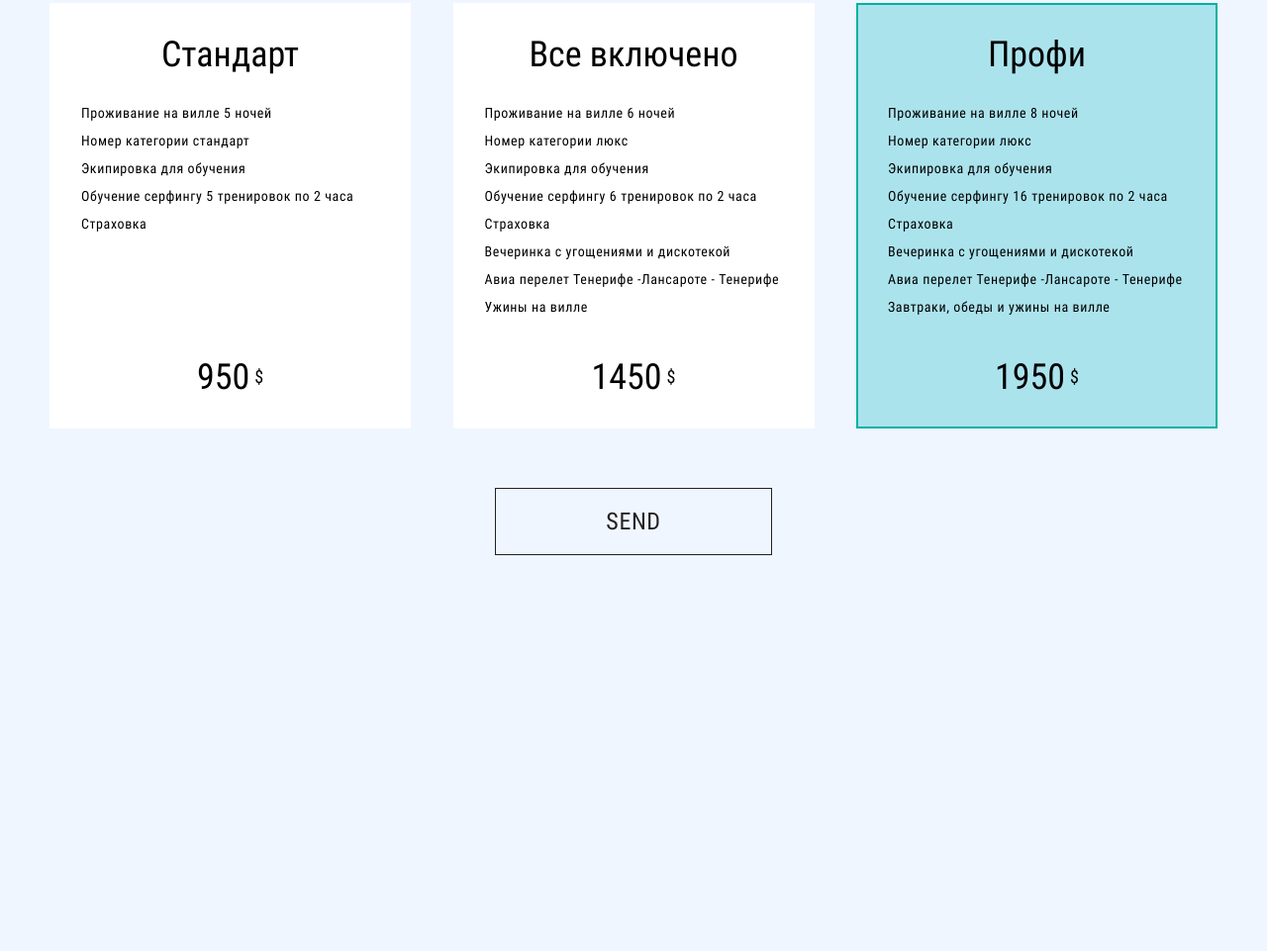
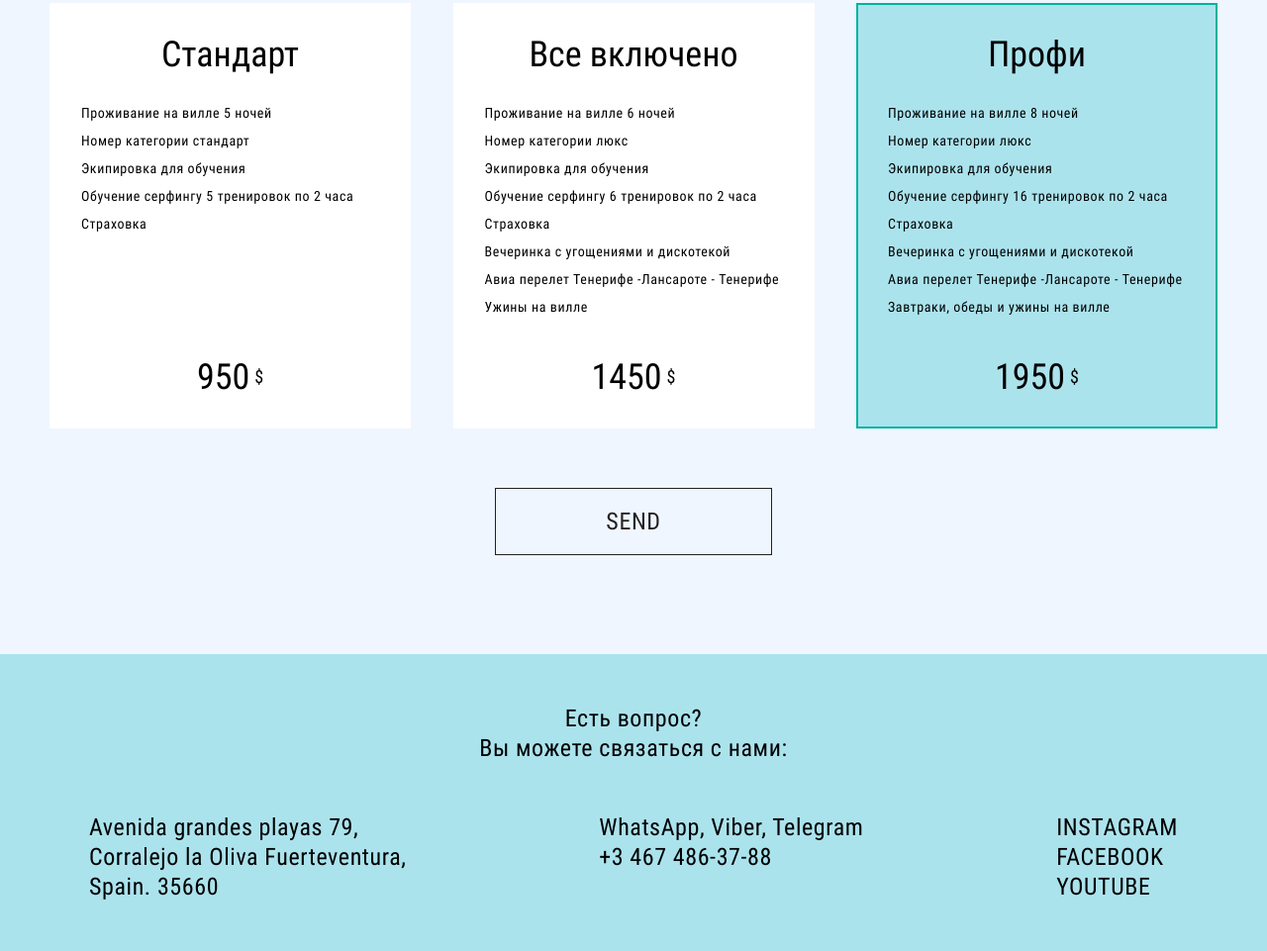
Before and after one commit to LeelaMardana/Wafe, a website built with webpack: page src/index.html in a window 1280 px wide. Shown: the part 3763-4724 px from the top of the page at 99% size. Before the commit the page ends 4424 px from the top, so only its background shows below. Built offline with nearby package versions, Linux system fonts and the light colour scheme; no server answers.

Commit message:
Add footer

```diff
--- a/src/index.html
+++ b/src/index.html
@@ -440,36 +440,34 @@
         </form>
       </div>
     </section>
-
-    <!-- <footer>
+    <footer class="footer">
+      <div class="container">
         <div class="contacts">
-        <p class="contacts__text">
+          <p class="contacts__item contacts__item-title">
             Есть вопрос?<br />
             Вы можете связаться с нами:
           </p>
-        <p class="contacts__text">
-          WhatsApp, Viber, Telegram <br />
-          <a class="contacts__text-link" href="tel:+34674863788">
-            +3 467 486-37-88
-          </a>
-        </p>
-        <p class="contacts__text">
+          <div class="contacts-wrapper">
+            <p class="contacts__item">
               Avenida grandes playas 79, <br />
               Corralejo la Oliva Fuerteventura, <br />
               Spain. 35660
             </p>
+            <p class="contacts__item">
+              WhatsApp, Viber, Telegram <br />
+              <a class="contacts__item-link" href="tel:+34674863788">
+                +3 467 486-37-88
+              </a>
+            </p>
+
+            <div class="contacts-wrap">
+              <a class="contacts__item-link" href="#"> INSTAGRAM </a>
+              <a class="contacts__item-link" href="#"> FACEBOOK </a>
+              <a class="contacts__item-link" href="#"> YOUTUBE </a>
             </div>
-      <ul class="connection__social">
-        <li class="connection__social-item">
-          <a class="connection__social-link" href="#"> INSTAGRAM </a>
-        </li>
-        <li class="connection__social-item">
-          <a class="connection__social-link" href="#"> FACEBOOK </a>
-        </li>
-        <li class="connection__social-item">
-          <a class="connection__social-link" href="#"> YOUTUBE </a>
-        </li>
-      </ul>
-    </footer> -->
+          </div>
+        </div>
+      </div>
+    </footer>
   </body>
 </html>
--- a/src/scss/_reset.scss
+++ b/src/scss/_reset.scss
@@ -50,4 +50,5 @@ select {
 
 a {
   text-decoration: none;
+  color: inherit;
 }
--- a/src/scss/_style.scss
+++ b/src/scss/_style.scss
@@ -97,7 +97,7 @@ body {
     }
   }
   & .logo__link {
-    color: (var(--black));
+    color: var(--black);
   }
 }
 
@@ -481,46 +481,42 @@ body {
   }
 }
 
-// .connection__social {
-//   display: flex;
-//   justify-content: center;
-//   gap: 10px;
+.footer {
+  background-color: var(--main);
+}
 
-//   &-item {
-//     font-weight: 400;
-//     font-size: 24px;
-//     line-height: 18px;
-//     letter-spacing: 0.6px;
-//     margin: 0 5px;
-//   }
-//   &-link {
-//     color: #242121;
-//     transition: all 0.3s;
-//     &:hover {
-//       color: #00b2a0;
-//     }
-//   }
-// }
-// .contacts {
-//   width: 600px;
-//   background: var(--main);
-//   padding: 50px 0 6px 50px;
-//   &__text {
-//     font-family: 'Roboto Condensed', sans-serif;
-//     font-weight: 400;
-//     font-size: 24px;
-//     line-height: 30px;
-//     letter-spacing: 0.6px;
-//     color: #242121;
-//     margin-bottom: 65px;
-//   }
-
-//   &__text-link {
-//     color: #242121;
-//     transition: all 0.3s;
-//   }
-
-//   &__text-link:hover {
-//     color: #00b2a0;
-//   }
-// }
+.contacts {
+  padding: 50px;
+  &-wrapper {
+    display: flex;
+    justify-content: space-between;
+  }
+  &-wrap {
+    display: flex;
+    flex-direction: column;
+  }
+  &__item {
+    font-family: 'Roboto Condensed', sans-serif;
+    font-weight: 400;
+    font-size: 24px;
+    line-height: 30px;
+    letter-spacing: 0.6px;
+    color: var(--black);
+    &-title {
+      text-align: center;
+      margin-bottom: 50px;
+    }
+    &-link {
+      font-family: 'Roboto Condensed', sans-serif;
+      font-weight: 400;
+      font-size: 24px;
+      line-height: 30px;
+      letter-spacing: 0.6px;
+      color: var(--black);
+      transition: all 0.3s;
+      &:hover {
+        color: #00b2a0;
+      }
+    }
+  }
+}
```
Lines whose indentation alone changed are shown as unchanged.
